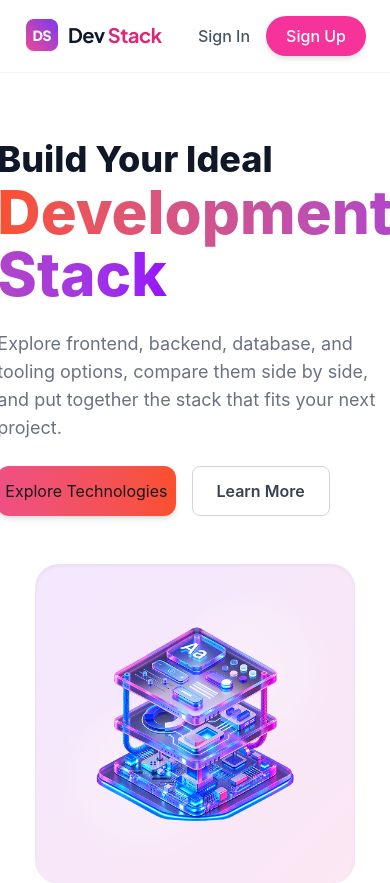
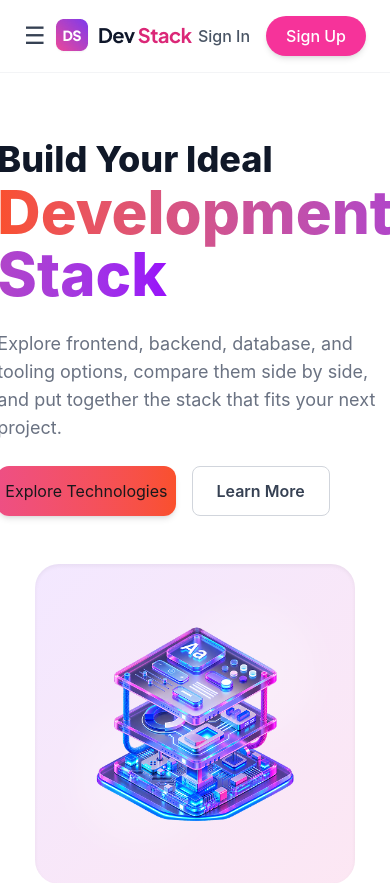
Before and after one commit to nayeem0087/dev-stack, a React (Vite) app: page / in a window 390 px wide. Shown: the top 883 px of the page. Built offline with nearby package versions, Linux system fonts and the light colour scheme.

Commit message:
added hamburger

```diff
--- a/src/components/Navbar.tsx
+++ b/src/components/Navbar.tsx
@@ -4,6 +4,7 @@ const Navbar = () => {
   return (
     <nav className="sticky top-0 z-50 bg-white/80 backdrop-blur-md border-b border-gray-100 py-4 px-6 md:px-12 flex justify-between items-center">
       <div className="flex items-center gap-2">
+        <button className="md:hidden text-2xl text-gray-700">☰</button>
         <div>
             <img src={logo} alt="Dev Stack logo" className=' object-contain' />
         </div>
```
